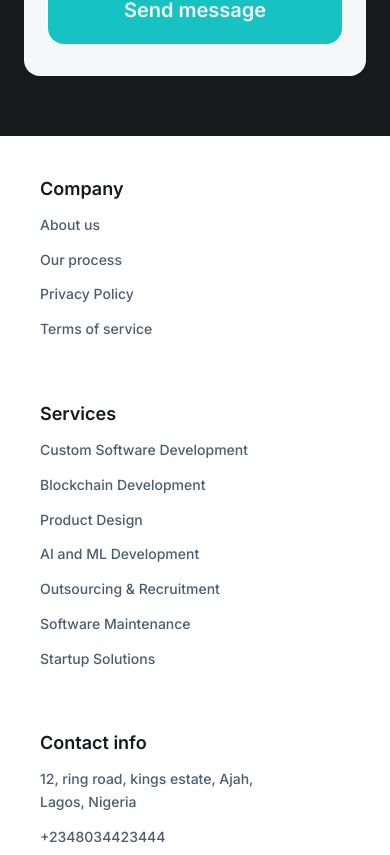
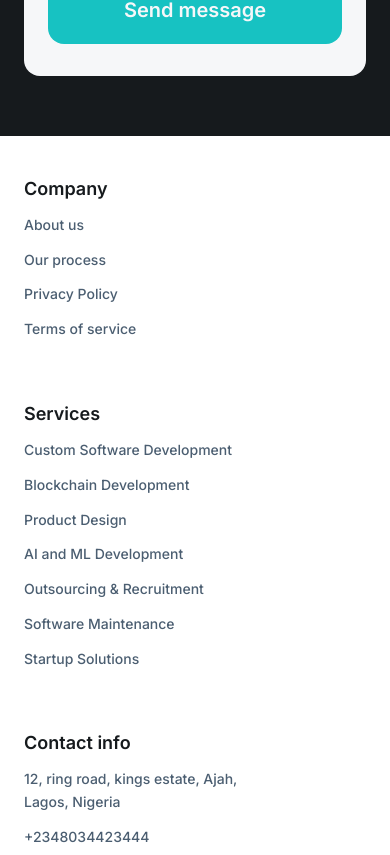
Before and after one commit to pdev6373/stackbuld, a Next.js app: page / in a window 390 px wide. Shown: the part 10629-11484 px from the top of the page. Built offline with nearby package versions, Linux system fonts and the light colour scheme.

Commit message:
initial commit

```diff
--- a/components/footer/Footer.module.css
+++ b/components/footer/Footer.module.css
@@ -115,7 +115,7 @@
 
 @media (max-width: 700px) {
   .footer {
-    padding: 40px;
+    padding: 40px 24px;
   }
 
   .footerHeader {
```
